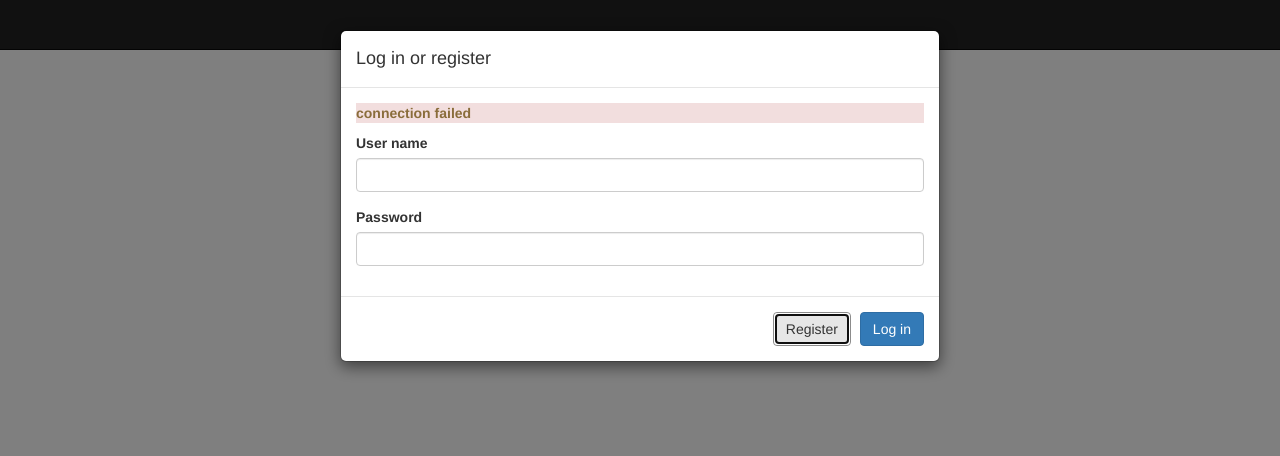
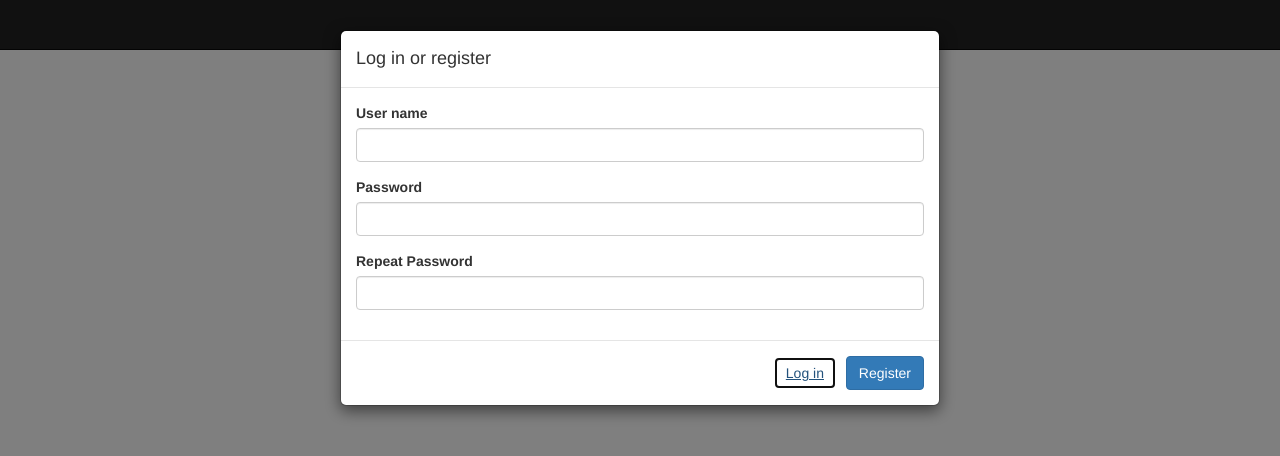
Before and after one commit to roastduck/chatroom, a website: page view/static/index.html in a window 1280 px wide. Both pictures are taken after a click on the button "Register". Drawn offline with nearby package versions, Linux system fonts and the light colour scheme; no server answers.

Commit message:
register

```diff
--- a/view/static/index.html
+++ b/view/static/index.html
@@ -34,7 +34,7 @@
             </div>
         </nav>
 
-        <div id="login-register" class="modal fade" data-backdrop="static" data-keyboard="false" data-show="true">
+        <div id="login-register-modal" class="modal fade" data-backdrop="static" data-keyboard="false" data-show="true">
             <div class="modal-dialog">
                 <div class="modal-content">
                     <div class="modal-header">
@@ -45,26 +45,29 @@
                         <form>
                             <div class="form-group">
                                 <label for="input-username">User name</label>
-                                <input id="input-username" class="form-control" type="text" ng-model="auth.username"></input>
+                                <input id="input-username" class="form-control" type="text" ng-model="auth.username" />
                             </div>
                             <div class="form-group">
                                 <label for="input-password">Password</label>
-                                <input id="input-password" class="form-control" type="password" ng-model="auth.password"></input>
+                                <input id="input-password" class="form-control" type="password" ng-model="auth.password" />
                             </div>
-                            <!-- TODO: repeat password when registering -->
+                            <div class="form-group {{auth.toLogin?'hidden':'show'}}">
+                                <label for="repeat-password">Repeat Password</label>
+                                <input id="repeat-password" class="form-control" type="password" ng-model="auth.repeatPassword" />
+                            </div>
                         </form>
                     </div>
                     <div class="modal-footer">
-                        <button type="button" class="btn btn-default {{auth.allowSubmit?'':'disabled'}}" ng-click="auth.register()">
-                            Register
+                        <button type="button" class="btn btn-link" ng-click="auth.toLogin = !auth.toLogin">
+                            {{auth.toLogin?"Register":"Log in"}}
                         </button>
-                        <button type="button" class="btn btn-primary {{auth.allowSubmit?'':'disabled'}}" ng-click="auth.login()">
-                            Log in
+                        <button type="button" class="btn btn-primary {{auth.allowSubmit?'':'disabled'}}"
+                                ng-click="auth.toLogin?auth.login():auth.register()">
+                            {{auth.toLogin?"Log in":"Register"}}
                         </button>
                     </div>
                 </div>
             </div>
         </div>
-        <script> $("#login-register").modal(); </script>
     </body>
 </html>
--- a/view/static/index.js
+++ b/view/static/index.js
@@ -3,6 +3,12 @@ angular.module("appIndex", [])
         this.register = function() {
             var auth = this;
             if (! this.allowSubmit) return;
+            if (auth.password != auth.repeatPassword)
+            {
+                auth.errMsg = "wrong repeated password";
+                return;
+            }
+
             this.allowSubmit = false;
             $http.post("/dynamic/public/register", {
                 username: this.username,
@@ -14,6 +20,7 @@ angular.module("appIndex", [])
                 auth.errMsg = "connection failed";
             }).finally(function() {
                 auth.allowSubmit = true;
+                auth.hideModal();
             });
         };
 
@@ -31,6 +38,7 @@ angular.module("appIndex", [])
                 auth.errMsg = "connection failed";
             }).finally(function() {
                 auth.allowSubmit = true;
+                auth.hideModal();
             });
         };
 
@@ -47,6 +55,16 @@ angular.module("appIndex", [])
 
         /// error message
         this.errMsg = "";
+
+        /// login or register?
+        this.toLogin = true;
+
+        /// Whether to show the modal
+        this.showModal = function() { $("#login-register-modal").modal("show"); }
+        this.hideModal = function() { $("#login-register-modal").modal("hide"); }
+
+        /// Initialize modal
+        $("#login-register-modal").modal();
     }])
 
     .controller("IndexController", ["$scope", "auth", function($scope, auth) {
```
